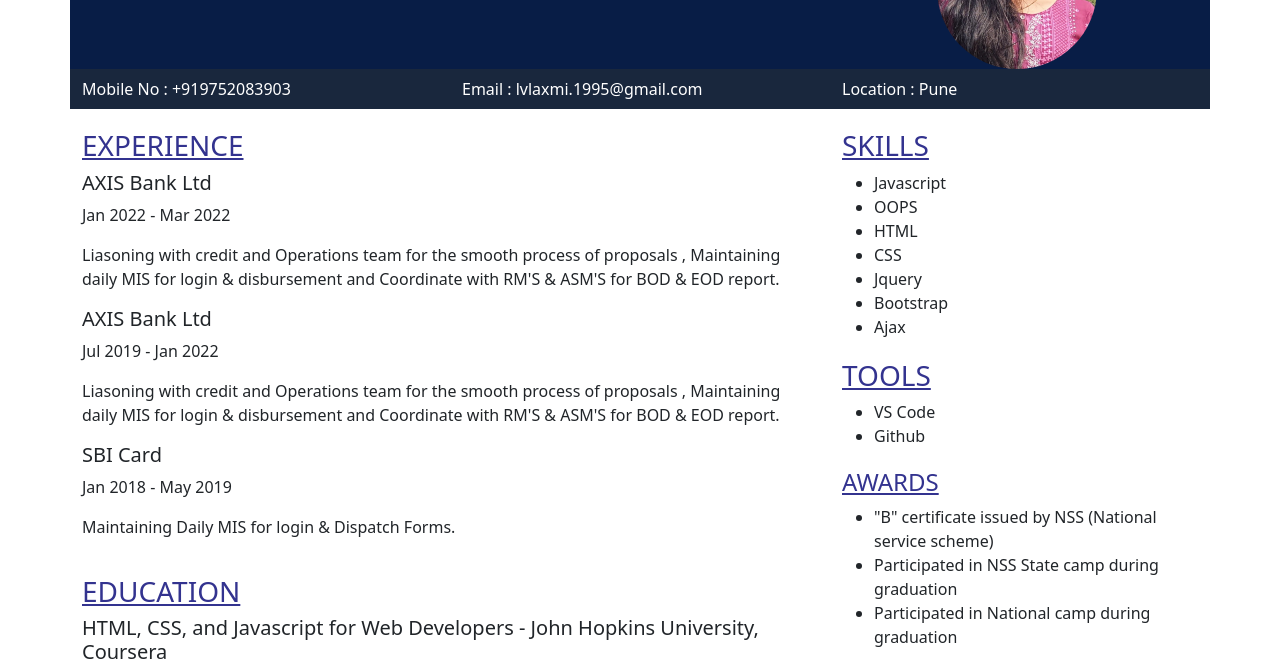
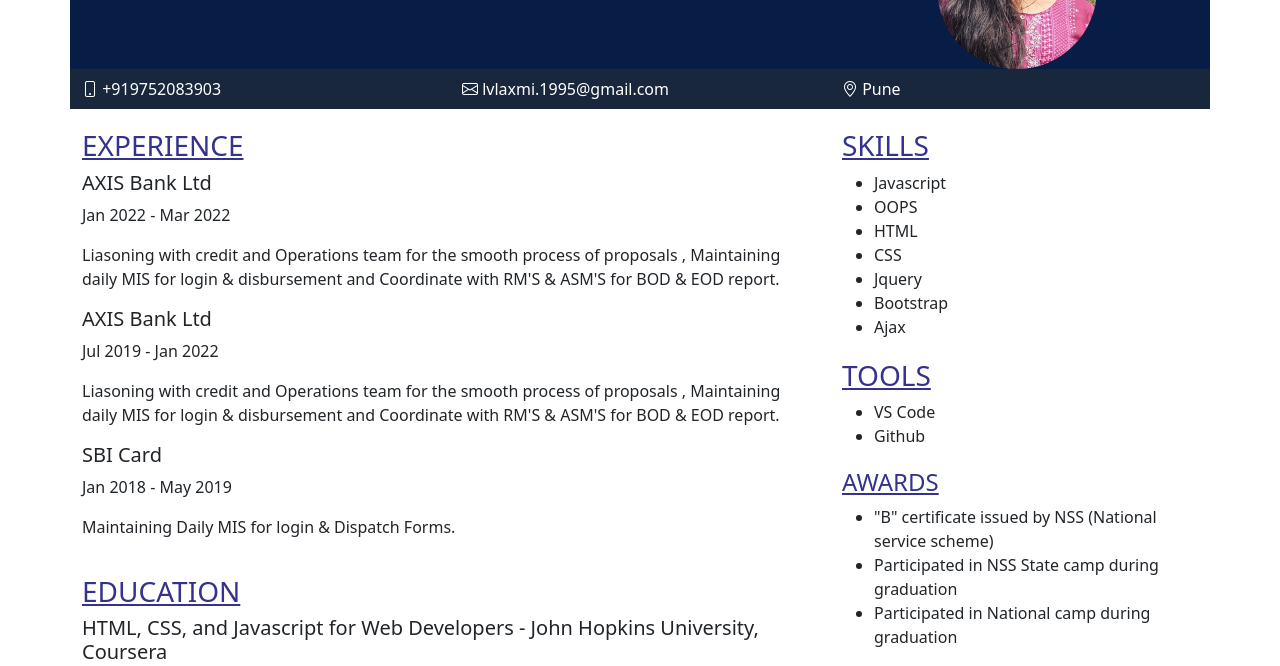
Before and after one commit to Lakshmivishwakarma/Lakshmivishwakarma.io, a plain HTML site: page index.html in a window 1280 px wide. Shown: the part 131-797 px from the top of the page. Drawn offline with nearby package versions, Linux system fonts and the light colour scheme.

Commit message:
added icons

```diff
--- a/cv_resources/data.json
+++ b/cv_resources/data.json
@@ -5,11 +5,12 @@
     "address": {
       "line1": "B-302 Mayur Plaza",
       "line2": "Shivraj Nagar, Rahatni",
-      "city": "Pune",
+
       "pincode": 411017
     },
     "phoneNo": "+919752083903",
-    "email": "lvlaxmi.1995@gmail.com",
+    "email": " lvlaxmi.1995@gmail.com",
+    "city": " Pune",
     "objective": "I am looking for an entry-level position in the field of Information technology. I have worked for around 4 years in Banking Sector. I am versed in the field of technology. I aspire to be a web developer. I am a quick learner and hence I am confident enough to adapt and grow in this sector.",
     "experiences": [
       {
--- a/cv_resources/script.js
+++ b/cv_resources/script.js
@@ -13,7 +13,7 @@ function insertData(data) {
     $("#objective").text(data.objective);
     $("#email").text(data.email);
     $("#mobile").text(data.phoneNo);
-    $("#location").text(data.address.city);
+    $("#location").text(data.city);
     $()
 
     // adding skills by array
@@ -112,9 +112,11 @@ function insertData(data) {
         let a= document.createElement("a");
         a.append(project.name);
         // append name to a
+        //
         if(project.liveURL){
             a.setAttribute("href",project.liveURL );
             a.setAttribute("target", "_blank" );// sma for target, _blank
+
         }
 
 
@@ -135,6 +137,7 @@ function insertData(data) {
             li.append(elm);
             ul.append(li);
         }
+        console.log(ul);
 
         div.append(projectTitle, technologies, features, ul);
 
--- a/index.html
+++ b/index.html
@@ -6,8 +6,11 @@
     <meta http-equiv="X-UA-Compatible" content="IE=edge">
     <meta name="viewport" content="width=device-width, initial-scale=1.0">
     <title>Resume</title>
+ <script src='https://kit.fontawesome.com/a076d05399.js' crossorigin='anonymous'></script>
     <link href="https://cdn.jsdelivr.net/npm/bootstrap@5.0.2/dist/css/bootstrap.min.css" rel="stylesheet"
         integrity="sha384-EVSTQN3/azprG1Anm3QDgpJLIm9Nao0Yz1ztcQTwFspd3yD65VohhpuuCOmLASjC" crossorigin="anonymous">
+    <link rel="stylesheet" href="https://cdn.jsdelivr.net/npm/bootstrap-icons@1.3.0/font/bootstrap-icons.css">
+
     <link rel="stylesheet" href="cv_resources/resume.css">
 </head>
 
@@ -24,9 +27,9 @@
             </div>
         </div>
         <div class="row" id="details">
-            <div class="col-md-4">Mobile No : <span id="mobile"></span> </div>
-            <div class="col-md-4">Email : <span id="email"></span> </div>
-            <div class="col-md-4">Location : <span id="location"></span> </div>
+            <div class="col-md-4"><i class="bi-phone"></i> <span id="mobile"></span> </div>
+            <div class="col-md-4"><i class="bi-envelope"></i><span id="email"></span> </div>
+            <div class="col-md-4"><i class="bi bi-geo-alt"></i><span id="location"></span> </div>
 
         </div>
         <div class="row">
```
